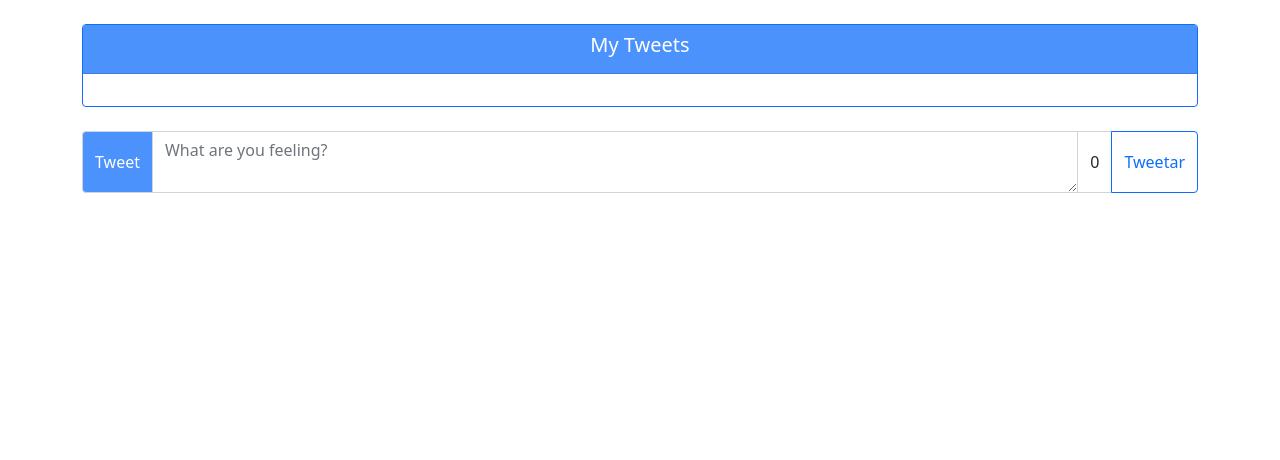
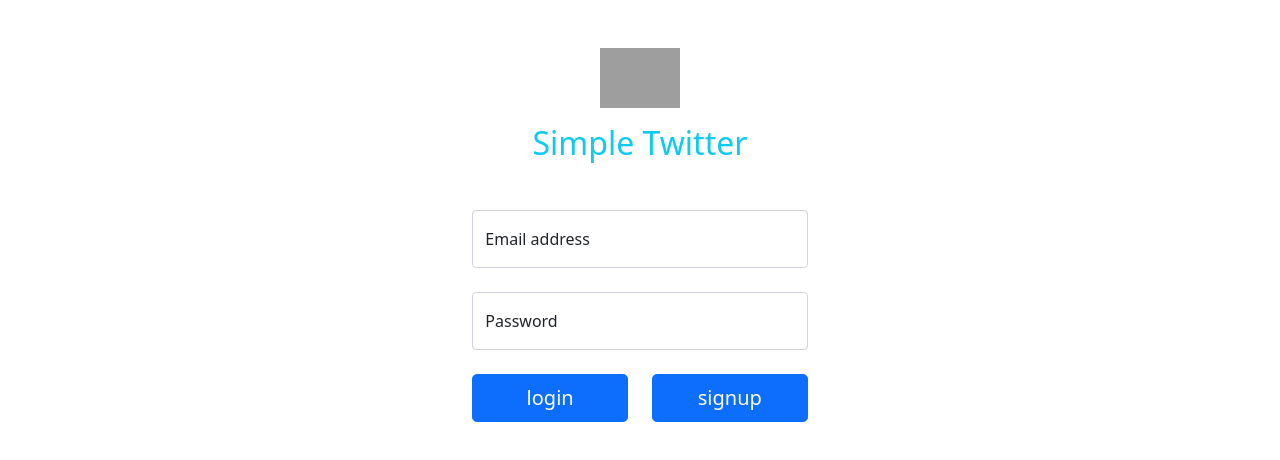
Before and after one commit to AnneLivia/SimpleTwitter, a React (Create React App) app: page / in a window 1280 px wide. Shown: the top 460 px of the page. Built offline with nearby package versions, Linux system fonts and the light colour scheme; grey boxes are pictures that could not be loaded.

Commit message:
login components

```diff
--- a/src/App.jsx
+++ b/src/App.jsx
@@ -1,18 +1,12 @@
-import Tweetar from './components/Tweetar';
-import Feed from './components/Feed';
-import React, { useState } from 'react';
-import { Container } from 'react-bootstrap';
+import React from 'react';
+import Login from './pages/Login';
+import MyFeed from './pages/MyFeed';
 
 function App() {
-  const [tweets, setTweets] = useState([]);
-
   return (
-    // lifting state up:
-    // In React, sharing state is accomplished by moving it up to the closest common ancestor of the components that need it.
-    <Container className="mt-4">
-      <Feed tweets={tweets} setTweets={setTweets} />
-      <Tweetar setTweets={setTweets} />
-    </Container>
+    <>
+      <Login />
+    </>
   );
 }
 
--- a/src/components/Feed.jsx
+++ b/src/components/Feed.jsx
@@ -11,7 +11,7 @@ const styles = {
   },
 };
 
-const Feed = ({ img, tweets, setTweets }) => {
+const Feed = ({ tweets, setTweets }) => {
   return (
     <Card border="primary">
       <Card.Header style={styles.CardHeader}>
@@ -21,18 +21,12 @@ const Feed = ({ img, tweets, setTweets }) => {
       <Card.Body>
         {
           // map with callback
-          tweets.map((text, index) => {
+          tweets.map((tweet, index) => {
             return (
               <Row scroll={true} key={index} className="p-3 border-bottom mb-4">
                 <Col md={11}>
-                  {img && (
-                    <Card.Img
-                      variant="top"
-                      src="holder.js/100px180?text=Image cap"
-                    />
-                  )}
                   <Card.Text>
-                    <Tweet text={text} />
+                    <Tweet tweet={tweet} />
                   </Card.Text>
                 </Col>
                 <Col className="ms-4">
--- a/src/components/Tweet.jsx
+++ b/src/components/Tweet.jsx
@@ -1,7 +1,13 @@
 import React from 'react';
 
-const Tweet = ({ text }) => {
-  return <span>{text}</span>;
+const Tweet = ({ tweet }) => {
+  return (
+    <>
+      <strong>{tweet.text}</strong>
+      <br />
+      <small className="">{tweet.data}</small>
+    </>
+  );
 };
 
 export default Tweet;
--- a/src/components/Tweetar.jsx
+++ b/src/components/Tweetar.jsx
@@ -13,7 +13,10 @@ const styles = {
 };
 
 const Tweetar = ({ setTweets }) => {
-  const [tweet, setTweet] = useState('');
+  const [tweet, setTweet] = useState({
+    text: '',
+    data: '',
+  });
 
   return (
     <>
@@ -23,20 +26,26 @@ const Tweetar = ({ setTweets }) => {
           maxLength={280}
           as="textarea"
           placeholder="What are you feeling?"
-          onChange={(event) => setTweet(event.target.value)}
-          value={tweet}
+          onChange={(event) =>
+            setTweet({
+              text: event.target.value,
+              data: new Date().toLocaleString(),
+            })
+          }
+          value={tweet.text}
         />
         <InputGroup.Text
           className={`bg-white ${
-            tweet.length > 270
+            tweet.text.length > 270
               ? 'text-danger'
-              : tweet.length > 140
+              : tweet.text.length > 140
               ? 'text-warning'
               : 'text-dark'
           }`}
         >
-          {tweet.length}
+          {tweet.text.length}
         </InputGroup.Text>
+
         <Button
           onClick={() => {
             // to go to the top, when a new tweet is added
@@ -47,7 +56,7 @@ const Tweetar = ({ setTweets }) => {
               return [tweet, ...preTweets];
             });
 
-            setTweet('');
+            setTweet({ text: '', date: '' });
           }}
           variant="outline-primary"
         >
--- /dev/null
+++ b/src/components/login/Button.jsx
@@ -0,0 +1,27 @@
+import { Button } from 'react-bootstrap';
+import React from 'react';
+
+const CustomButton = ({ text, email, password, setEmail, setPassword }) => {
+  const loginUser = () => {
+    console.log(email, password);
+    console.log('login');
+    setEmail('');
+    setPassword('');
+  };
+
+  const signUpUser = () => {
+    console.log(email, password);
+    console.log('signup');
+    setEmail('');
+    setPassword('');
+  };
+
+  return (
+    // if text is login = load login function
+    <Button size="lg" onClick={text === 'login' ? loginUser : signUpUser}>
+      {text}
+    </Button>
+  );
+};
+
+export default CustomButton;
--- /dev/null
+++ b/src/components/login/FormLogin.jsx
@@ -0,0 +1,64 @@
+import React, { useState } from 'react';
+import { Form, FloatingLabel, Row, Col } from 'react-bootstrap';
+import CustomButton from './Button';
+
+// d-grid = display grid
+const FormLogin = () => {
+  const [email, setEmail] = useState('');
+  const [password, setPassword] = useState('');
+
+  return (
+    <Form>
+      <Row className="justify-content-center">
+        <Col md={7} xs={12} className="mb-4">
+          <FloatingLabel controlId="floatingInput" label="Email address">
+            <Form.Control
+              type="email"
+              value={email}
+              placeholder="name@example.com"
+              onChange={(e) => setEmail(e.target.value)}
+              required
+            />
+          </FloatingLabel>
+        </Col>
+        <Col md={7} xs={12} className="mb-4">
+          <FloatingLabel controlId="floatingPassword" label="Password">
+            <Form.Control
+              type="password"
+              value={password}
+              placeholder="Password"
+              onChange={(e) => setPassword(e.target.value)}
+              required
+            />
+          </FloatingLabel>
+        </Col>
+
+        <Col md={7} xs={12}>
+          <Row>
+            <Col md={6} xs={6} className="d-grid">
+              <CustomButton
+                className="me-4"
+                text="login"
+                email={email}
+                password={password}
+                setEmail={setEmail}
+                setPassword={setPassword}
+              />
+            </Col>
+            <Col md={6} xs={6} className="d-grid">
+              <CustomButton
+                text="signup"
+                email={email}
+                password={password}
+                setEmail={setEmail}
+                setPassword={setPassword}
+              />
+            </Col>
+          </Row>
+        </Col>
+      </Row>
+    </Form>
+  );
+};
+
+export default FormLogin;
--- /dev/null
+++ b/src/pages/Login.jsx
@@ -0,0 +1,21 @@
+import React from 'react';
+import FormLogin from '../components/login/FormLogin';
+import { Container, Image } from 'react-bootstrap';
+
+const Login = () => {
+  return (
+    // mt-4 = margin-top p = pagging, w = width = 50%
+    // mx = margin left and right, d-block = display block = center image
+    <Container className="mt-4 p-4 w-50">
+      <Image
+        width={80}
+        className="mx-auto d-block mb-3"
+        src="https://cdn4.iconfinder.com/data/icons/social-media-icons-the-circle-set/48/twitter_circle-512.png"
+      />
+      <h2 className="text-center text-info mb-5">Simple Twitter</h2>
+      <FormLogin />
+    </Container>
+  );
+};
+
+export default Login;
--- /dev/null
+++ b/src/pages/MyFeed.jsx
@@ -0,0 +1,19 @@
+import React, { useState } from 'react';
+import { Container } from 'react-bootstrap';
+import Tweetar from '../components/Tweetar';
+import Feed from '../components/Feed';
+
+const MyFeed = () => {
+  const [tweets, setTweets] = useState([]);
+
+  return (
+    // lifting state up:
+    // In React, sharing state is accomplished by moving it up to the closest common ancestor of the components that need it.
+    <Container className="mt-4">
+      <Feed tweets={tweets} setTweets={setTweets} />
+      <Tweetar setTweets={setTweets} />
+    </Container>
+  );
+};
+
+export default MyFeed;
```
Also changed, not shown: src/routes.jsx (added), 1 other file (tests, documents, lock files or other folders).
